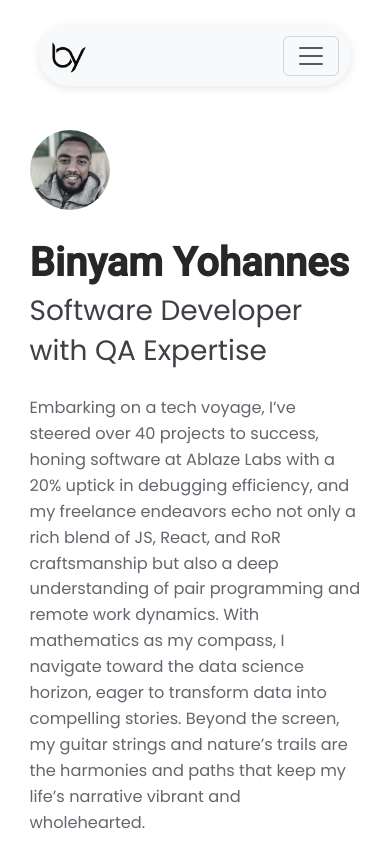
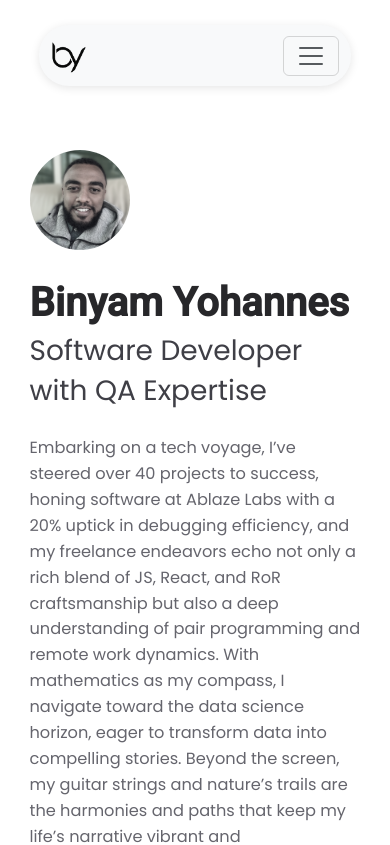
Before and after one commit to binyamolango/binyam_yohannes, a React (Create React App) app: page / in a window 390 px wide. Shown: the top 845 px of the page. Built offline with nearby package versions, Linux system fonts and the light colour scheme.

Commit message:
Fix linter and logo size

```diff
--- a/src/pages/homepage.jsx
+++ b/src/pages/homepage.jsx
@@ -23,8 +23,8 @@ import myArticles from '../data/articles';
 import './styles/homepage.css';
 
 const Homepage = () => {
-  const [logoSize, setLogoSize] = useState(80);
-  const [oldLogoSize, setOldLogoSize] = useState(80);
+  const [logoSize, setLogoSize] = useState(100);
+  const [oldLogoSize, setOldLogoSize] = useState(100);
 
   useEffect(() => {
     window.scrollTo(0, 0);
@@ -34,7 +34,7 @@ const Homepage = () => {
     const handleScroll = () => {
       const scroll = Math.round(window.pageYOffset, 2);
 
-      const newLogoSize = 80 - (scroll * 3.4) / 10;
+      const newLogoSize = 100 - (scroll * 3.4) / 10;
 
       if (newLogoSize < oldLogoSize) {
         if (newLogoSize > 40) {
--- a/src/pages/styles/homepage.css
+++ b/src/pages/styles/homepage.css
@@ -4,7 +4,7 @@
   display: flex;
   justify-content: left;
   align-items: center;
-  padding-top: 130px;
+  padding-top: 180px;
 }
 
 .homepage-container {
@@ -147,6 +147,13 @@
 }
 
 @media (max-width: 768px) {
+  .homepage-logo-container {
+    display: flex;
+    justify-content: left;
+    align-items: center;
+    padding-top: 150px;
+  }
+
   .homepage-first-area-left-side {
     width: 100%;
   }
```
